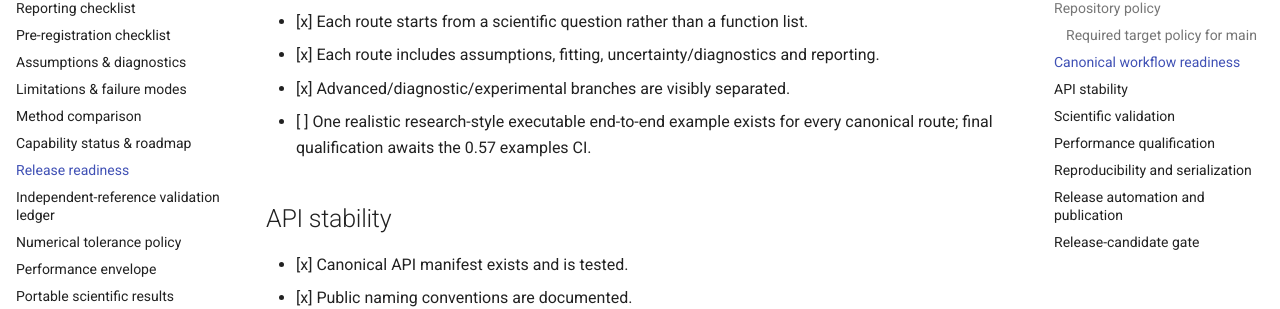
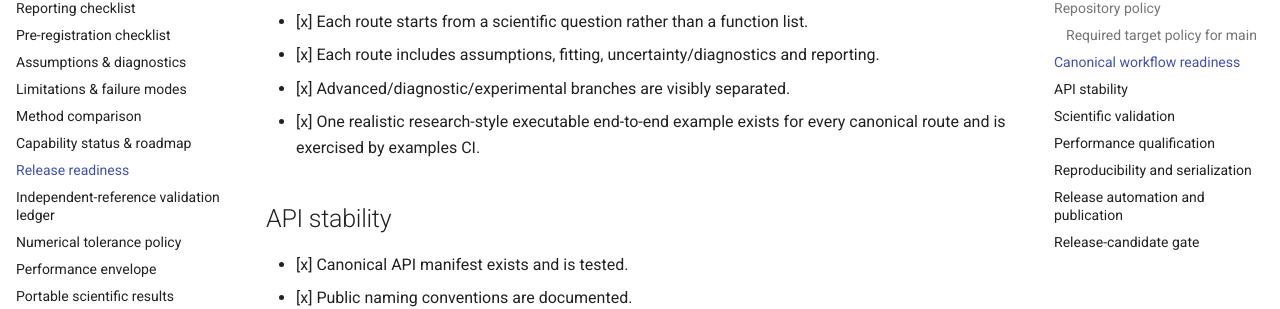
Before and after one commit to stefanosbalaskas/eyetrajectoriespy, an MkDocs documentation site: the page built from docs/release-readiness.md, in a window 1280 px wide and 900 px high, scrolled down 1630 px. Shown: the part 148-457 px from the top of the window. Built offline with MkDocs 1.6.1 and Material for MkDocs 9.7.7, drawn with Linux system fonts in a browser that asks for light colours; comment, search, counter and statistics services are not loaded; some of the changed text lies outside the part shown.

Commit message:
Record PR-head 0.57 canonical and portability qualification

```diff
--- a/docs/release-readiness.md
+++ b/docs/release-readiness.md
@@ -58,8 +58,8 @@
 - [x] Each route includes assumptions, fitting, uncertainty/diagnostics and
       reporting.
 - [x] Advanced/diagnostic/experimental branches are visibly separated.
-- [ ] One realistic research-style executable end-to-end example exists for
-      every canonical route; final qualification awaits the 0.57 examples CI.
+- [x] One realistic research-style executable end-to-end example exists for
+      every canonical route and is exercised by examples CI.
 
 ## API stability
 
@@ -115,8 +115,8 @@
       source/current package versions remain visible.
 - [x] Add a reproducibility bundle checklist for manuscript workflows.
 
-These 0.57 items are implemented in the release-hardening branch and become
-qualified only when the complete pull-request and exact-main CI cycles pass.
+These 0.57 portability/environment items are pull-request qualified; exact-main
+requalification remains required after merge.
 
 
 
```
